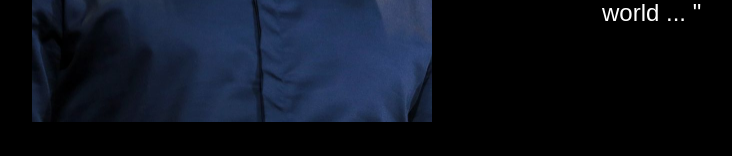
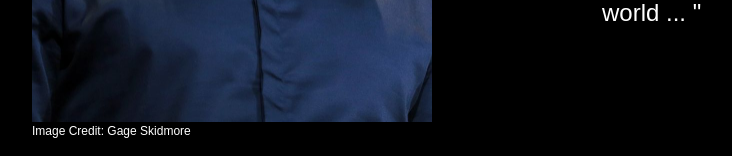
Before and after one commit to RadheyaM/explore, a Django app: page /about/ in a window 1280 px wide. Shown: the part 1434-1590 px from the top of the page, without its empty margins (53-785 px from the left). Before the commit the page ends 1556 px from the top, so only its background shows below. Run offline with Django 3.2, Linux system fonts and the light colour scheme; some libraries are stand-ins or nearby versions.

Commit message:
Add credits and external link to the mads mikkelsen image, permission to use granted on proper attribution

```diff
--- a/home/static/home/css/home.css
+++ b/home/static/home/css/home.css
@@ -81,6 +81,17 @@
     height: 80vh;
 }
 
+.famous-people a {
+    text-decoration: none;
+    color: white;
+}
+
+.famous-people a:hover {
+    cursor: pointer;
+    text-decoration: underline;
+    color: lightblue;
+}
+
 .dialogue-icon {
     font-size: 10rem;
 }
--- a/home/templates/home/about.html
+++ b/home/templates/home/about.html
@@ -27,6 +27,11 @@
         <div class="row famous-people">
             <div class="col-12 col-lg-6">
                 <img src="/media/Mads_Mikkelsen_by_Gage_Skidmore.jpg" class="mads-mikkelson-image" alt="Picture of Mads Mikkelsen, Credit Gage Skidmore">
+                <p class="text-muted small-text">
+                    <a href="https://en.wikipedia.org/wiki/Mads_Mikkelsen#/media/File:Mads_Mikkelsen_by_Gage_Skidmore_2.jpg" target="_blank" rel="source">
+                        Image Credit: Gage Skidmore
+                    </a>
+                </p>
             </div>
             <div class="col-12 col-lg-6">
                 <div class="mads-mikkelson-quote">
```
